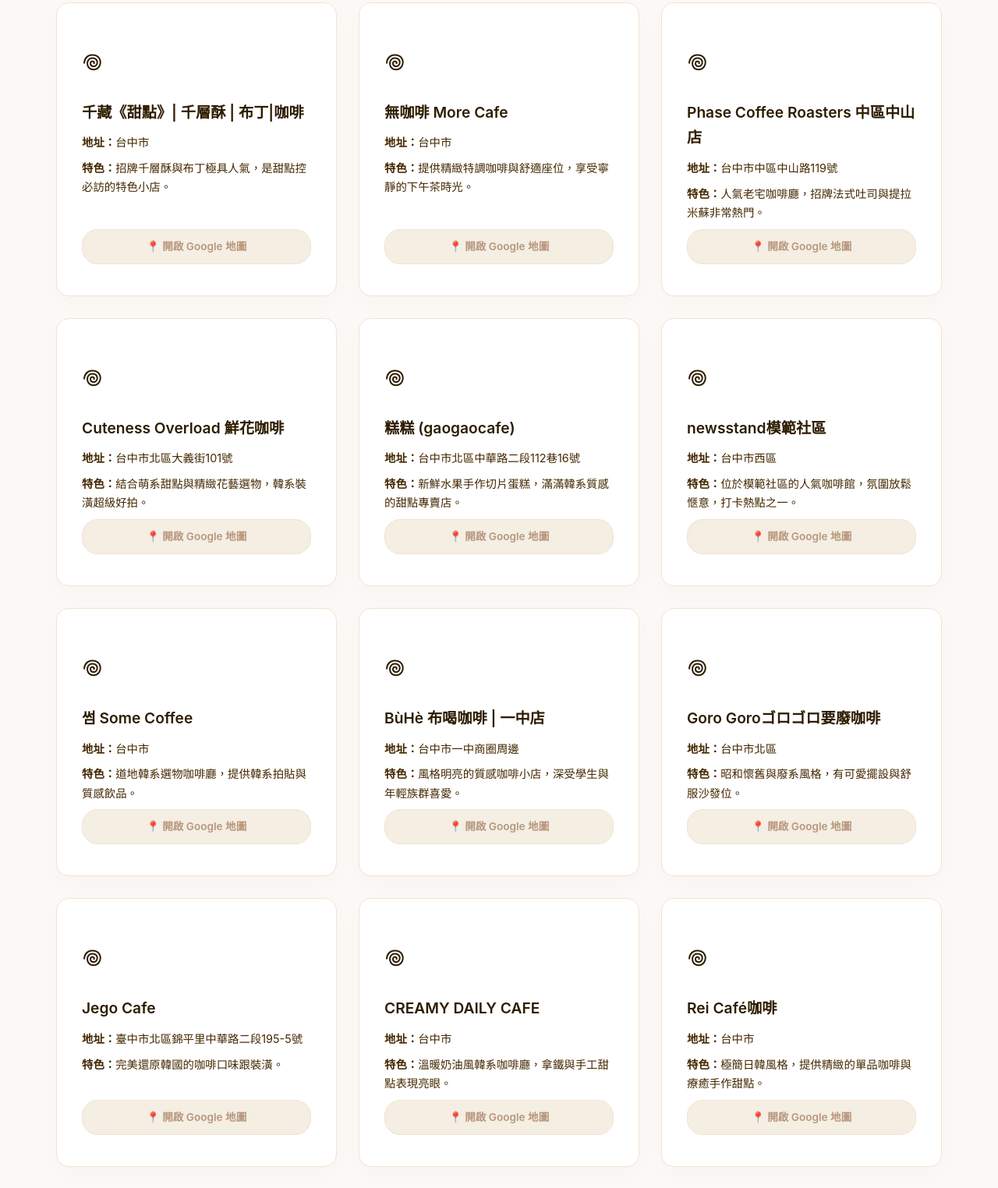
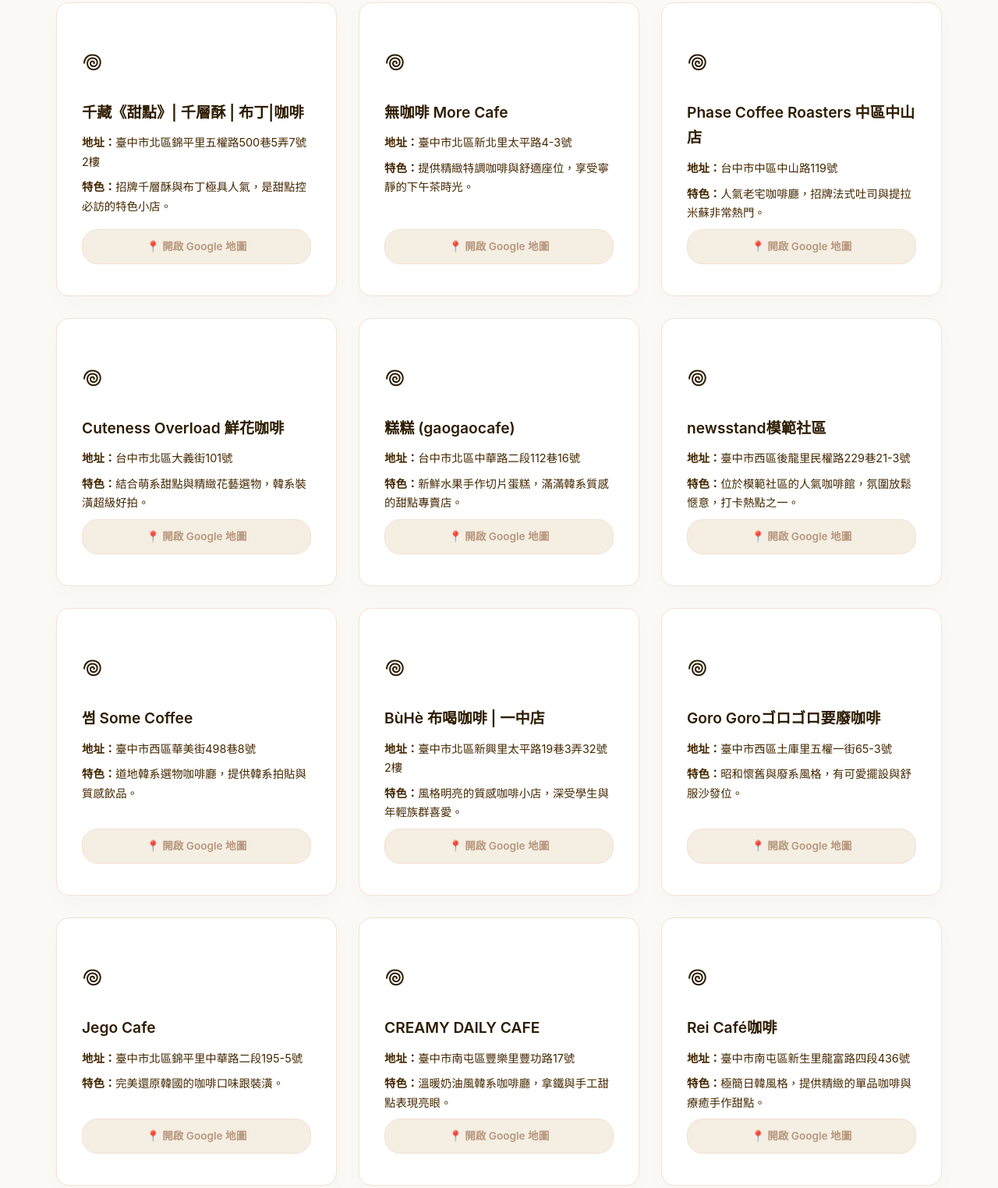
Before and after one commit to 0612-wang/Taichung-cafe, a plain HTML site: page index.html in a window 1280 px wide. Shown: the part 714-2238 px from the top of the page at 78% size. Drawn offline with Linux system fonts and the light colour scheme.

Commit message:
Add files via upload

```diff
--- a/index.html
+++ b/index.html
@@ -38,7 +38,7 @@
                 <div class="card">
                     <div class="card-img">𖦹</div>
                     <h3>千藏《甜點》| 千層酥 | 布丁|咖啡</h3>
-                    <p><strong>地址：</strong>台中市</p>
+                    <p><strong>地址：</strong>臺中市北區錦平里五權路500巷5弄7號2樓</p>
                     <p><strong>特色：</strong>招牌千層酥與布丁極具人氣，是甜點控必訪的特色小店。</p>
                     <!-- 開啟 Google 地圖連結 -->
                     <a href="https://www.google.com/maps/search/?api=1&query=千藏+甜點+台中" target="_blank" class="map-btn">📍 開啟 Google 地圖</a>
@@ -48,7 +48,7 @@
                 <div class="card">
                     <div class="card-img">𖦹</div>
                     <h3>無咖啡 More Cafe</h3>
-                    <p><strong>地址：</strong>台中市</p>
+                    <p><strong>地址：</strong>臺中市北區新北里太平路4-3號</p>
                     <p><strong>特色：</strong>提供精緻特調咖啡與舒適座位，享受寧靜的下午茶時光。</p>
                     <a href="https://www.google.com/maps/search/?api=1&query=無咖啡+More+Cafe+台中" target="_blank" class="map-btn">📍 開啟 Google 地圖</a>
                 </div>
@@ -84,7 +84,7 @@
                 <div class="card">
                     <div class="card-img">𖦹</div>
                     <h3>newsstand模範社區</h3>
-                    <p><strong>地址：</strong>台中市西區</p>
+                    <p><strong>地址：</strong>臺中市西區後龍里民權路229巷21-3號</p>
                     <p><strong>特色：</strong>位於模範社區的人氣咖啡館，氛圍放鬆愜意，打卡熱點之一。</p>
                     <a href="https://www.google.com/maps/search/?api=1&query=newsstand模範社區+台中" target="_blank" class="map-btn">📍 開啟 Google 地圖</a>
                 </div>
@@ -93,7 +93,7 @@
                 <div class="card">
                     <div class="card-img">𖦹</div>
                     <h3>썸 Some Coffee</h3>
-                    <p><strong>地址：</strong>台中市</p>
+                    <p><strong>地址：</strong>臺中市西區華美街498巷8號</p>
                     <p><strong>特色：</strong>道地韓系選物咖啡廳，提供韓系拍貼與質感飲品。</p>
                     <a href="https://www.google.com/maps/search/?api=1&query=Some+Coffee+台中" target="_blank" class="map-btn">📍 開啟 Google 地圖</a>
                 </div>
@@ -102,7 +102,7 @@
                 <div class="card">
                     <div class="card-img">𖦹</div>
                     <h3>BùHè 布喝咖啡 | 一中店</h3>
-                    <p><strong>地址：</strong>台中市一中商圈周邊</p>
+                    <p><strong>地址：</strong>臺中市北區新興里太平路19巷3弄32號2樓</p>
                     <p><strong>特色：</strong>風格明亮的質感咖啡小店，深受學生與年輕族群喜愛。</p>
                     <a href="https://www.google.com/maps/search/?api=1&query=BùHè+布喝咖啡+一中店" target="_blank" class="map-btn">📍 開啟 Google 地圖</a>
                 </div>
@@ -111,7 +111,7 @@
                 <div class="card">
                     <div class="card-img">𖦹</div>
                     <h3>Goro Goroゴロゴロ要廢咖啡</h3>
-                    <p><strong>地址：</strong>台中市北區</p>
+                    <p><strong>地址：</strong>臺中市西區土庫里五權一街65-3號</p>
                     <p><strong>特色：</strong>昭和懷舊與廢系風格，有可愛擺設與舒服沙發位。</p>
                     <a href="https://www.google.com/maps/search/?api=1&query=Goro+Goroゴロゴロ要廢咖啡" target="_blank" class="map-btn">📍 開啟 Google 地圖</a>
                 </div>
@@ -129,7 +129,7 @@
                 <div class="card">
                     <div class="card-img">𖦹</div>
                     <h3>CREAMY DAILY CAFE</h3>
-                    <p><strong>地址：</strong>台中市</p>
+                    <p><strong>地址：</strong>臺中市南屯區豐樂里豐功路17號</p>
                     <p><strong>特色：</strong>溫暖奶油風韓系咖啡廳，拿鐵與手工甜點表現亮眼。</p>
                     <a href="https://www.google.com/maps/search/?api=1&query=CREAMY+DAILY+CAFE+台中" target="_blank" class="map-btn">📍 開啟 Google 地圖</a>
                 </div>
@@ -138,7 +138,7 @@
                 <div class="card">
                     <div class="card-img">𖦹</div>
                     <h3>Rei Café咖啡</h3>
-                    <p><strong>地址：</strong>台中市</p>
+                    <p><strong>地址：</strong>臺中市南屯區新生里龍富路四段436號</p>
                     <p><strong>特色：</strong>極簡日韓風格，提供精緻的單品咖啡與療癒手作甜點。</p>
                     <a href="https://www.google.com/maps/search/?api=1&query=Rei+Café咖啡+台中" target="_blank" class="map-btn">📍 開啟 Google 地圖</a>
                 </div>
```
